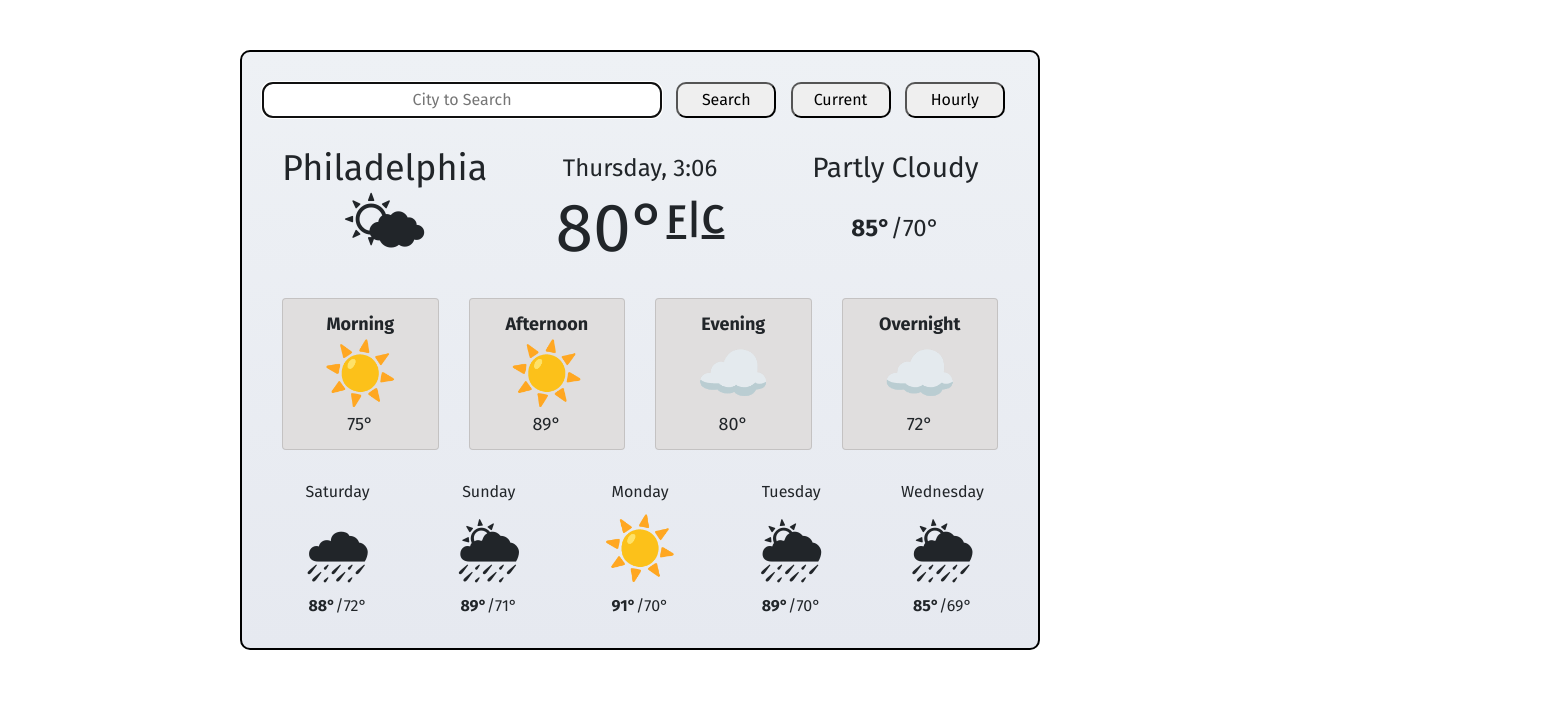
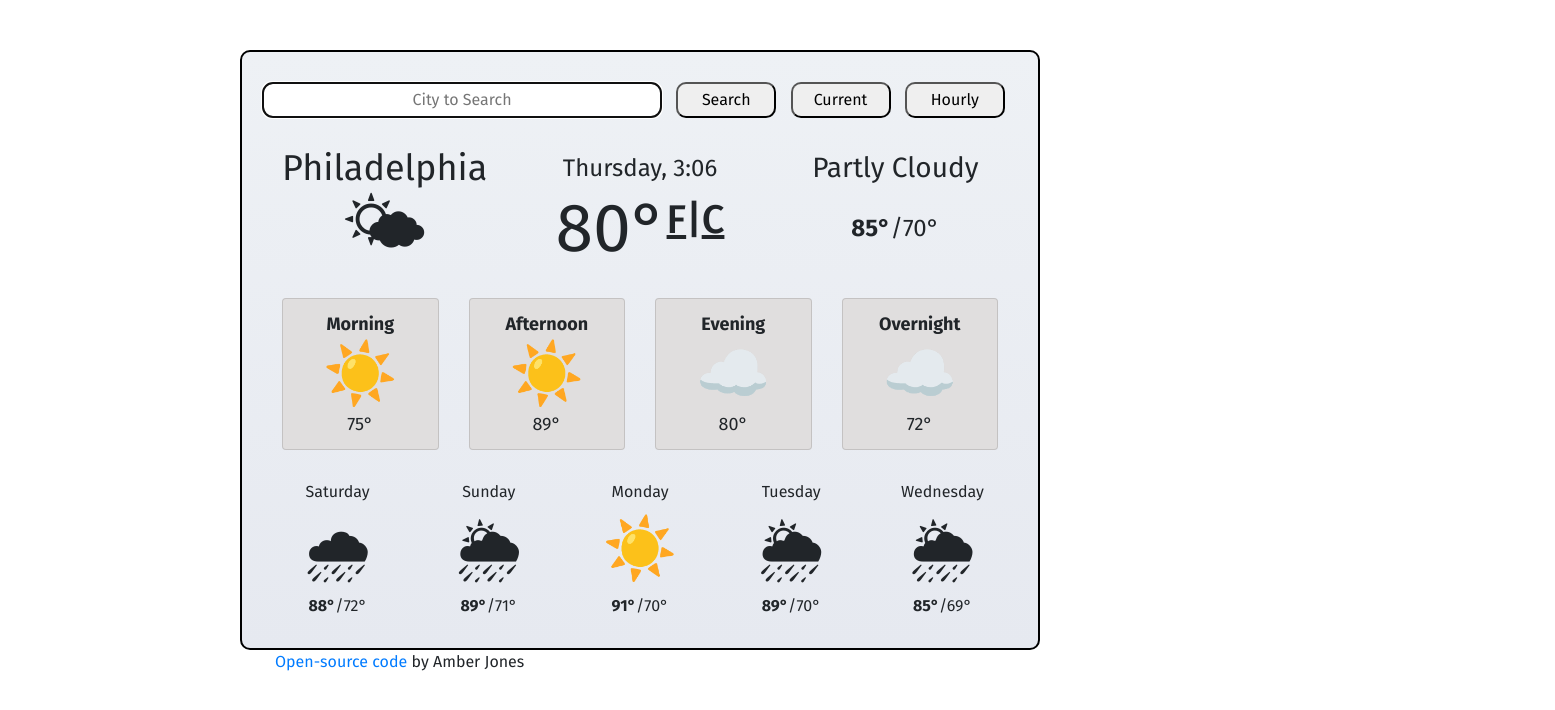
Before and after one commit to ambahjones/my-weather-app, a plain HTML site: page index.html in a window 1280 px wide. Shown: the whole page, 1555 px wide, since content can reach past the window. Drawn offline with nearby package versions, Linux system fonts and the light colour scheme; no server answers.

Commit message:
added and styled link to open source code

```diff
--- a/index.html
+++ b/index.html
@@ -179,6 +179,9 @@
     </div>
 
     </div>
+    <div class="codeLink">
+<a href="https://github.com/ambahjones/my-weather-app" target="_blank">Open-source code</a> by Amber Jones
+    </div>
     <script src="index.js"></script>
 </body>
 
--- a/style.css
+++ b/style.css
@@ -104,3 +104,11 @@
 .forecast {
   margin: 10px 0 10px 0;
 }
+
+.codeLink {
+  position: relative;
+  top: -50px;
+  right: -275px;
+  font-family: "Fira Sans", sans-serif;
+  font-size: 16px;
+}
```
